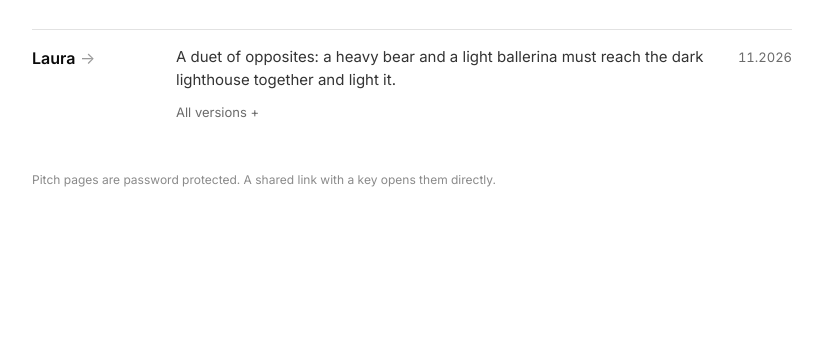
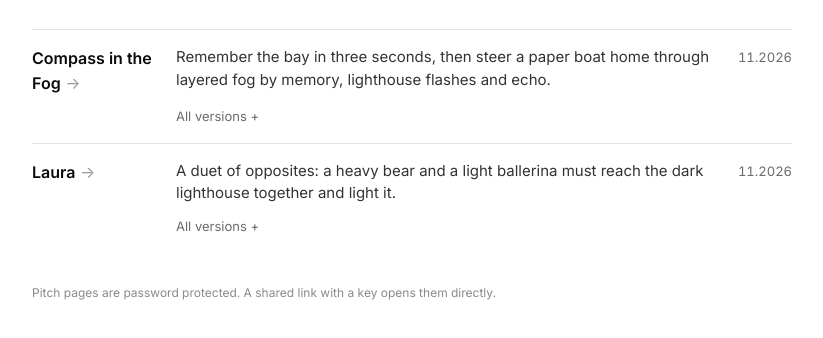
Before and after one commit to lanasvitla/venture-games-pitches, a plain HTML site: page index.html in a window 1280 px wide. Shown: the part 112-450 px from the top of the page, without its empty margins (228-1051 px from the left). Drawn offline with Linux system fonts and the light colour scheme.

Commit message:
Pitch list: add Compass in the Fog
Co-Authored-By: Claude Opus 5.5 <noreply@anthropic.com>
Claude-Session: https://claude.ai/code/session_01WSZkn16GE8Y6R5SJ2FdKEu

```diff
--- a/index.html
+++ b/index.html
@@ -41,6 +41,16 @@
   <p class="sub">One-page pitches of browser game prototypes</p>
 
   <div class="game">
+    <div class="name"><a href="https://lanasvitla.github.io/venture-games-pitch/preview/lana-branch/fog/v1/">Compass in the Fog</a></div>
+    <div class="desc">Remember the bay in three seconds, then steer a paper boat home through layered fog by memory, lighthouse flashes and echo.</div>
+    <div class="date">11.2026</div>
+    <details>
+      <summary><span class="o">All versions +</span><span class="c">Close −</span></summary>
+      <div class="grp">Lana Branch</div>
+      <div class="v"><b>v1</b><span class="d">24.11.2026</span><span><a href="https://lanasvitla.github.io/venture-games-pitch/preview/lana-branch/fog/v1/">First prototype with clip</a><i>latest</i></span></div>
+    </details>
+  </div>
+  <div class="game">
     <div class="name"><a href="https://lanasvitla.github.io/venture-games-pitch/preview/lana-branch/v7/">Laura</a></div>
     <div class="desc">A duet of opposites: a heavy bear and a light ballerina must reach the dark lighthouse together and light it.</div>
     <div class="date">11.2026</div>
```
